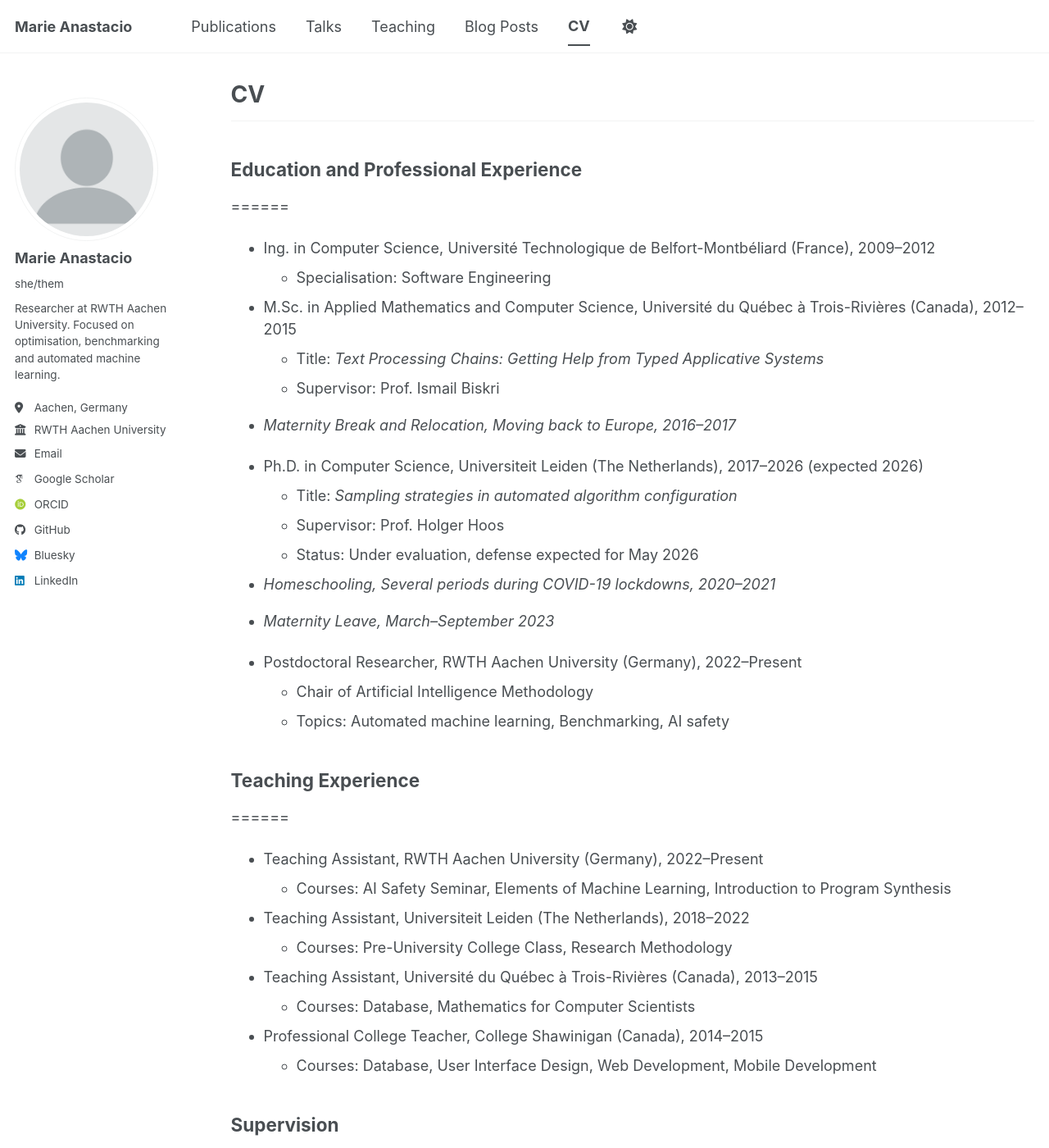
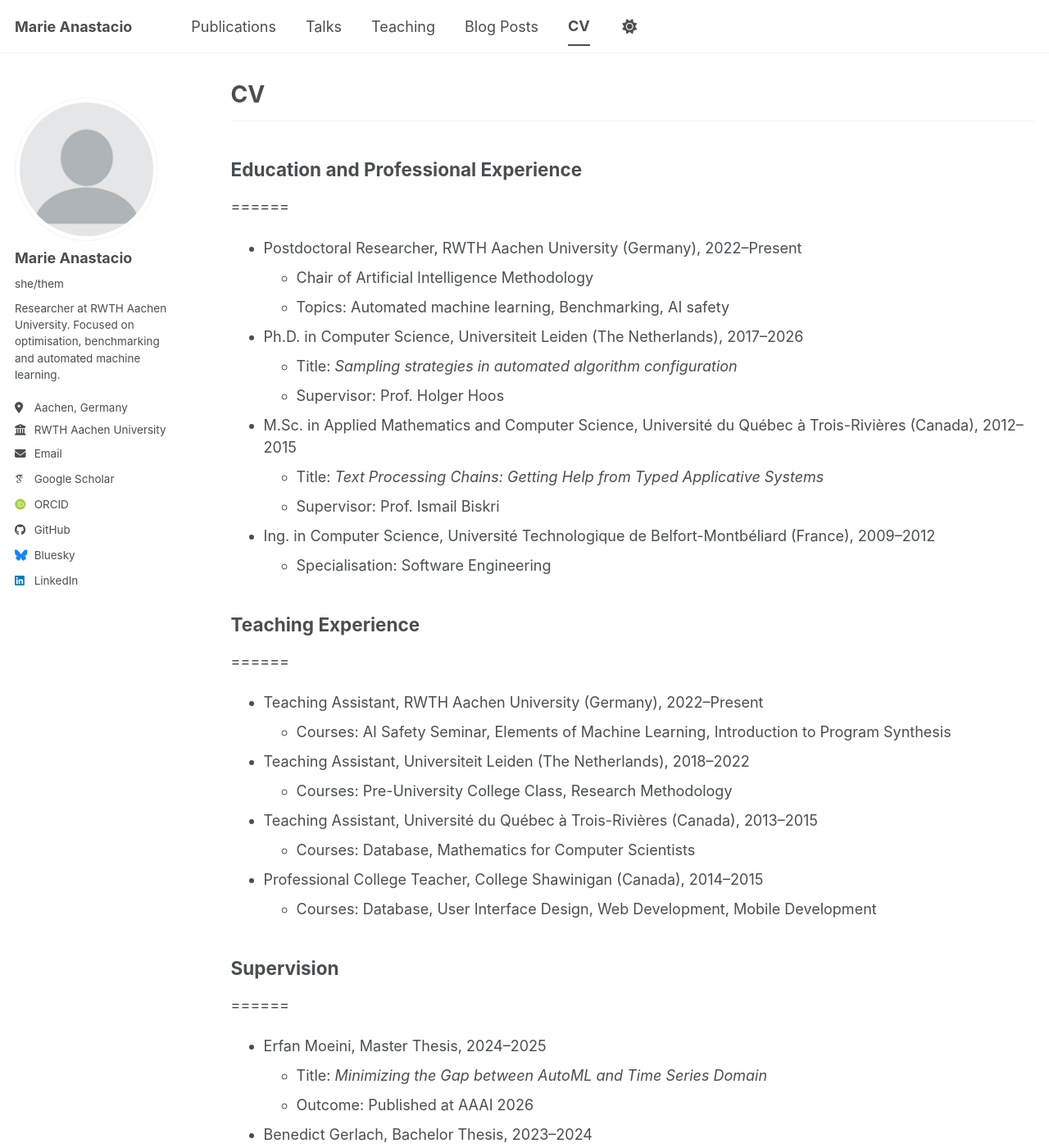
Before and after one commit to MarieNyst/marienyst.github.io, a Jekyll site: the page built from _pages/cv.md, in a window 1280 px wide and 1400 px high. Shown: the whole window at 82% size. Built offline with Jekyll 4.4.1, drawn with Linux system fonts in a browser that asks for light colours; some web fonts are replaced; a script bundle is joined from its source files by our own code; library files that are not in the unit come from our copies; some of the changed text lies outside the part shown.

Commit message:
cv cleanup

```diff
--- a/_pages/cv.md
+++ b/_pages/cv.md
@@ -14,27 +14,21 @@ redirect_from:
 
 ## Education and Professional Experience
 ======
-* Ing. in Computer Science, Université Technologique de Belfort-Montbéliard (France), 2009–2012
-  * Specialisation: Software Engineering
+
+* Postdoctoral Researcher, RWTH Aachen University (Germany), 2022–Present
+  * Chair of Artificial Intelligence Methodology
+  * Topics: Automated machine learning, Benchmarking, AI safety
+
+* Ph.D. in Computer Science, Universiteit Leiden (The Netherlands), 2017–2026
+  * Title: *Sampling strategies in automated algorithm configuration*
+  * Supervisor: Prof. Holger Hoos
 
 * M.Sc. in Applied Mathematics and Computer Science, Université du Québec à Trois-Rivières (Canada), 2012–2015
   * Title: *Text Processing Chains: Getting Help from Typed Applicative Systems*
   * Supervisor: Prof. Ismail Biskri
 
-* _Maternity Break and Relocation, Moving back to Europe, 2016–2017_
-
-* Ph.D. in Computer Science, Universiteit Leiden (The Netherlands), 2017–2026 (expected 2026)
-  * Title: *Sampling strategies in automated algorithm configuration*
-  * Supervisor: Prof. Holger Hoos
-  * Status: Under evaluation, defense expected for May 2026
-
-* _Homeschooling, Several periods during COVID-19 lockdowns, 2020–2021_
-* _Maternity Leave, March–September 2023_
-
-* Postdoctoral Researcher, RWTH Aachen University (Germany), 2022–Present
-  * Chair of Artificial Intelligence Methodology
-  * Topics: Automated machine learning, Benchmarking, AI safety
-
+* Ing. in Computer Science, Université Technologique de Belfort-Montbéliard (France), 2009–2012
+  * Specialisation: Software Engineering
 
 
 ## Teaching Experience
@@ -57,7 +51,7 @@ redirect_from:
 ======
 * Erfan Moeini, Master Thesis, 2024–2025
   * Title: *Minimizing the Gap between AutoML and Time Series Domain*
-  * Outcome: Paper at AAAI 2026
+  * Outcome: Published at AAAI 2026
 
 * Benedict Gerlach, Bachelor Thesis, 2023–2024
   * Title: *Efficiency of Adversarial Defence Mechanisms for Decision Trees*
```
Also changed, not shown: other parts of _pages/cv.md (+3 -2 lines).
